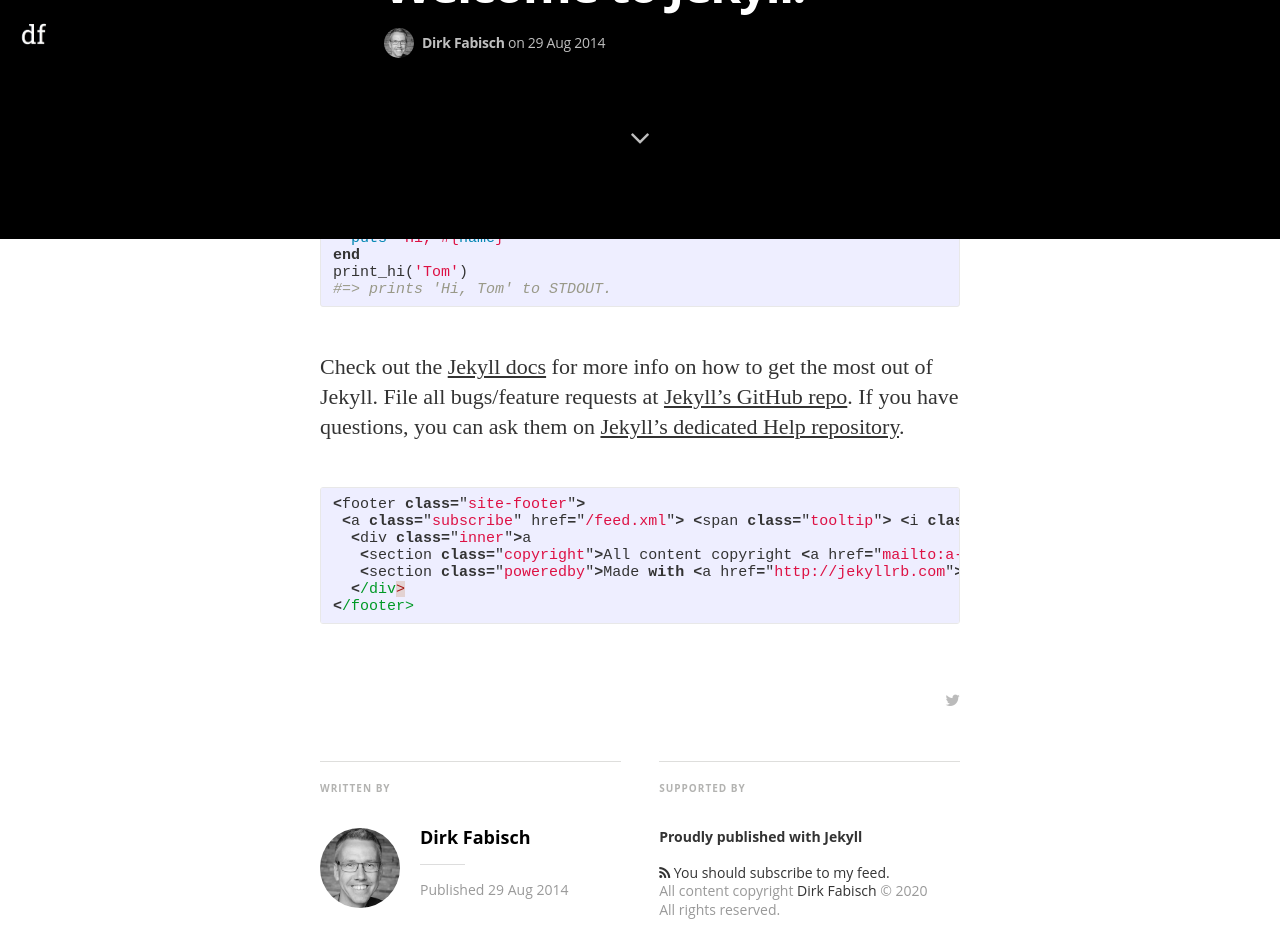
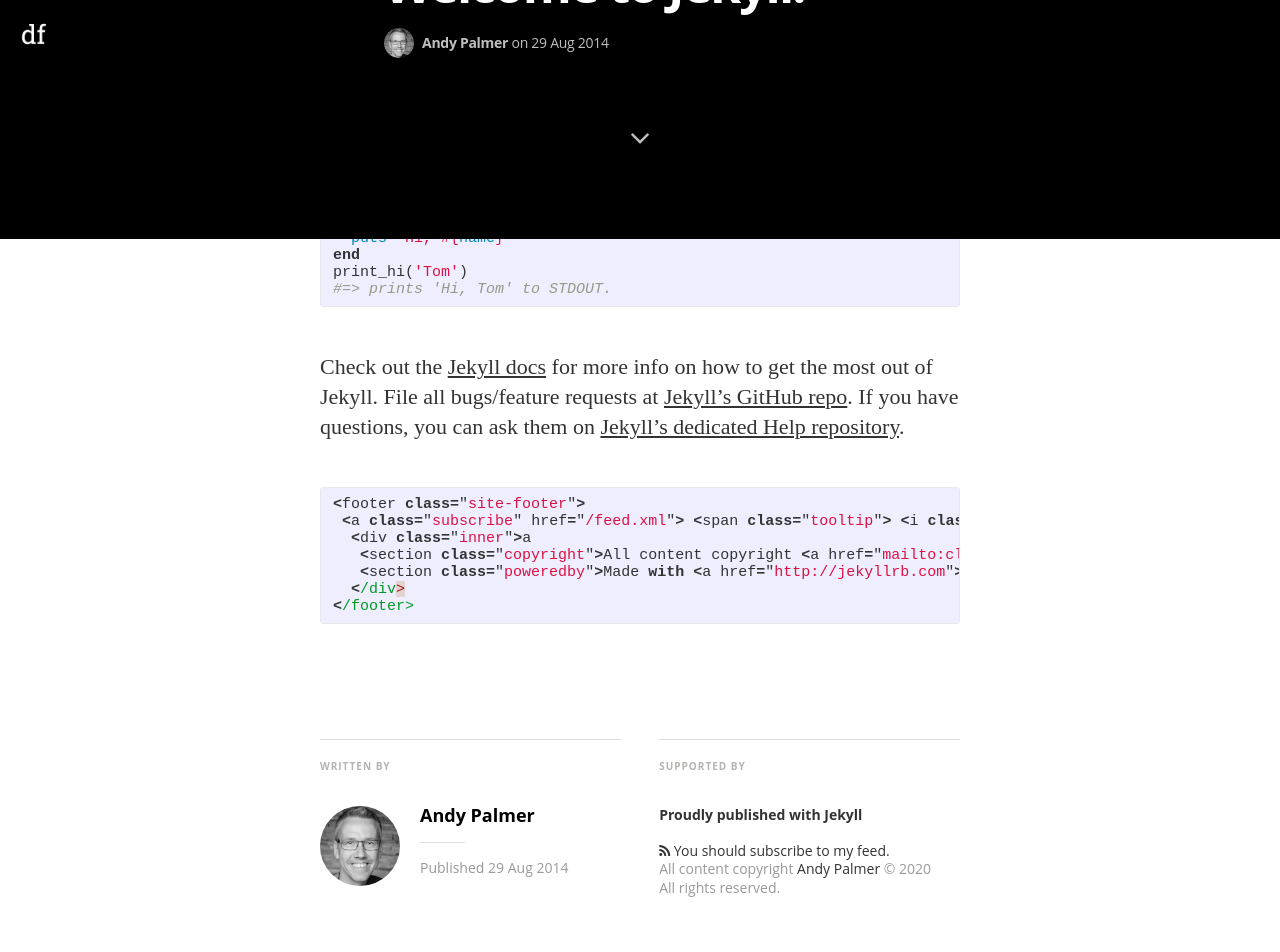
Before and after one commit to andypalmer/classics-made-clear, a Jekyll site: the page built from _posts/2014-08-29-welcome-to-jekyll.markdown, in a window 1280 px wide and 1400 px high, scrolled down 1161 px. Shown: the top 952 px of the window. Built offline with Jekyll 4.4.1, drawn with Linux system fonts in a browser that asks for light colours; nearby versions of some CDN libraries; some web fonts are replaced; Markdown is read by kramdown in place of the engine named in the settings; some of the changed text lies outside the part shown.

Commit message:
Update _config.yml

```diff
--- a/_config.yml
+++ b/_config.yml
@@ -6,33 +6,33 @@ gems:
   - jekyll-redirect-from
 
 # Site settings
-title: "Mediator"
+title: "Classics Made Clear"
 description: > # this means to ignore newlines until "email:"
    A Jekyll theme - Medium inspired
 
-email: a-mail@mail.mail
+email: classicsmadeclear@lxxvi.co.uk
 #blog logo
 logo: "/assets/images/df_logo.jpg"
 # blog cover
 cover: "/assets/images/cA4aKEIPQrerBnp1yGHv_IMG_9534-3-2.jpg"
 
-name: 'Dirk Fabisch'
-author: 'Dirk Fabisch'
+name: 'Andy Palmer'
+author: 'Andy Palmer'
 author_image: "/assets/images/author.jpg"
 
 paginate:	5
 
-url: "http://myblog.***.***" # the base hostname & protocol for your site
+url: "https://classicsmadeclear.com" # the base hostname & protocol for your site
 baseurl: ""
 
 # social icons and sharing options
-social:
-  - icon:	twitter
-    url:	https://twitter.com/dirkfabisch
-    desc: Follow me on twitter
-    share_url: http://twitter.com/share
-    share_title: ?text=
-    share_link: "&amp;url="
+# social:
+#  - icon:	twitter
+#    url:	https://twitter.com/dirkfabisch
+#    desc: Follow me on twitter
+#    share_url: http://twitter.com/share
+#    share_title: ?text=
+#    share_link: "&amp;url="
 
 #  - icon:	facebook
 #    url:	https://facebook.com/???
@@ -41,12 +41,12 @@ social:
 #    share_title: ?t=
 #    share_link: "&amp;u="
 
-  - icon:	github
-    url:	https://github.com/dirkfabisch
-    desc:	Fork me on github
-    share_url:
-    share_title:
-    share_link:
+#  - icon:	github
+#    url:	https://github.com/dirkfabisch
+#    desc:	Fork me on github
+#    share_url:
+#    share_title:
+#    share_link:
 
 #  - icon:	google-plus
 #    url:	https://google.com/???
```
